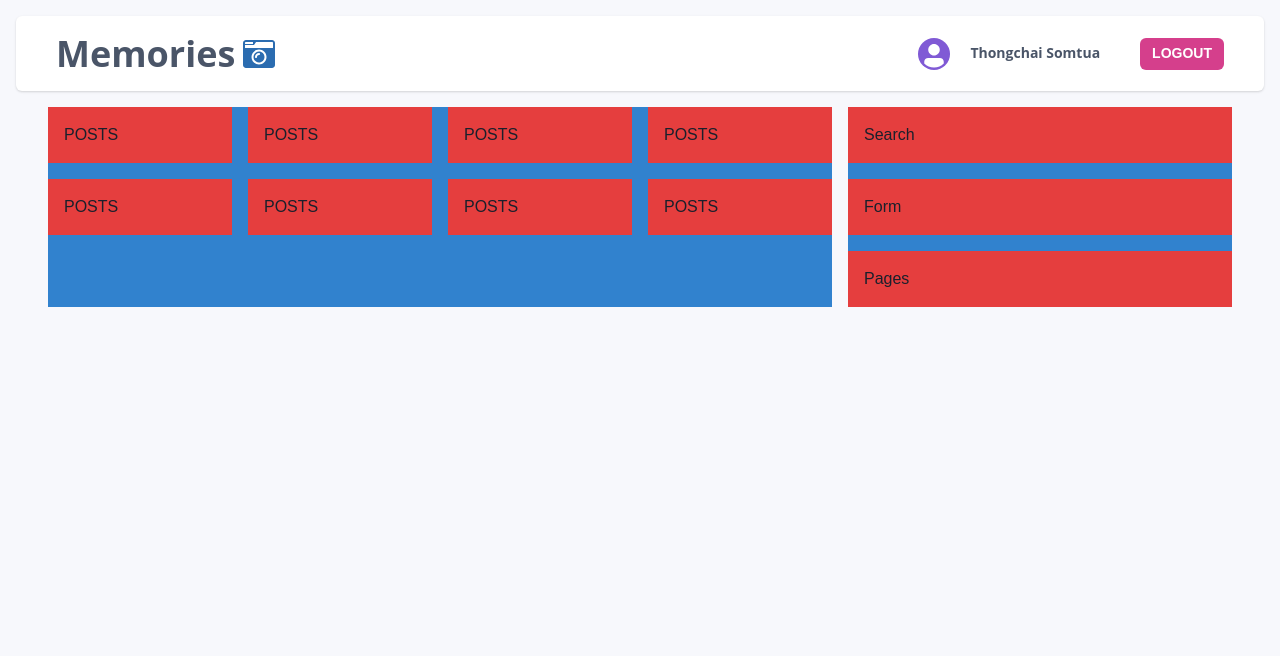
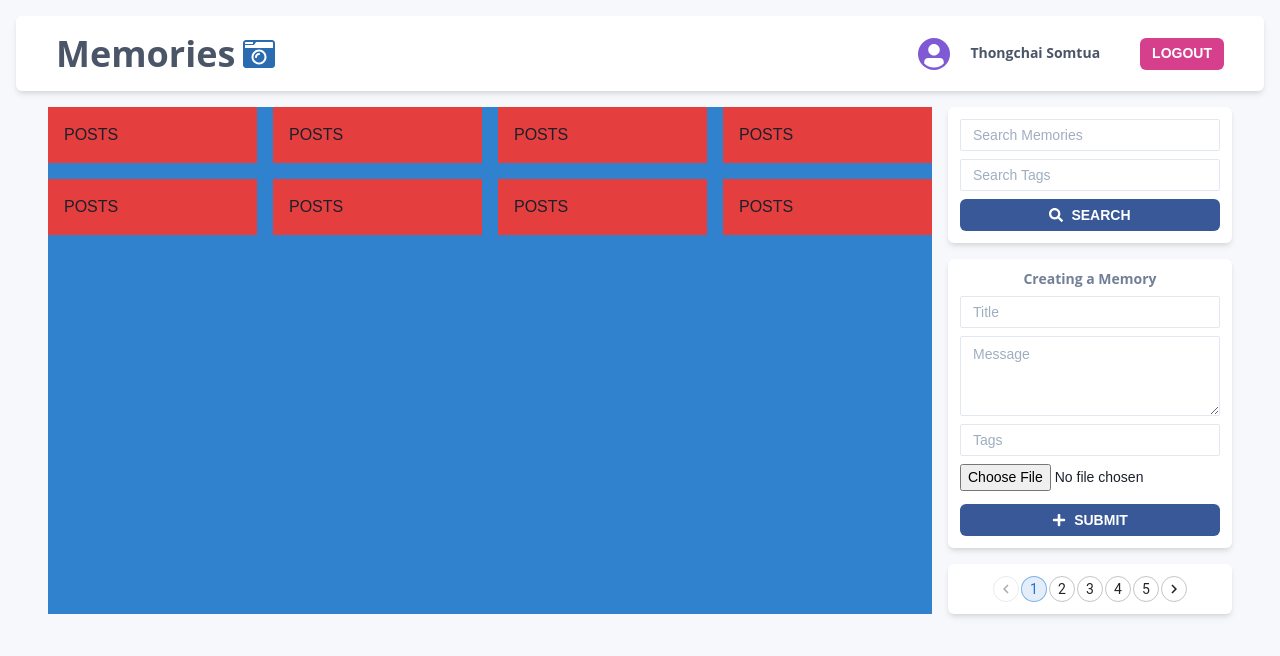
Before and after one commit to judascrow/memories, a React (Create React App) app in the folder memories-frontend/: page / in a window 1280 px wide. Shown: the top 656 px of the page. Built offline with nearby package versions, Linux system fonts and the light colour scheme.

Commit message:
add page

```diff
--- a/memories-frontend/package.json
+++ b/memories-frontend/package.json
@@ -8,10 +8,11 @@
     "@emotion/styled": "^11.8.1",
     "@fontsource/open-sans": "^4.5.8",
     "@fontsource/raleway": "^4.5.5",
+    "@mui/material": "^5.6.3",
     "@testing-library/jest-dom": "^5.16.4",
     "@testing-library/react": "^10.4.9",
     "@testing-library/user-event": "^12.8.3",
-    "framer-motion": "^4.1.17",
+    "framer-motion": "^6.3.3",
     "react": "^18.1.0",
     "react-dom": "^18.1.0",
     "react-icons": "^3.11.0",
--- /dev/null
+++ b/memories-frontend/src/components/Form.js
@@ -0,0 +1,21 @@
+import { Box, Heading, Input, Textarea, Button } from '@chakra-ui/react';
+import { FaPlus } from 'react-icons/fa';
+
+const Form = () => {
+  return (
+    <Box p={3}>
+      <Heading fontSize="sm" color="gray.500" align="center" mb={2}>
+        Creating a Memory
+      </Heading>
+      <Input size="sm" placeholder="Title" mb={2} />
+      <Textarea size="sm" placeholder="Message" mb={2} />
+      <Input size="sm" placeholder="Tags" mb={2} />
+      <Input type="file" size="sm" border={0} mb={2} px={0} />
+      <Button size="sm" colorScheme="facebook" w="100%" leftIcon={<FaPlus />}>
+        SUBMIT
+      </Button>
+    </Box>
+  );
+};
+
+export default Form;
--- a/memories-frontend/src/components/Home.js
+++ b/memories-frontend/src/components/Home.js
@@ -1,10 +1,13 @@
-import { Grid, GridItem } from '@chakra-ui/react';
+import { Grid, GridItem, useColorModeValue } from '@chakra-ui/react';
+import Search from './Search';
+import Form from './Form';
+import Pagination from './Pagination';
 
 const Home = () => {
   return (
     <Grid templateColumns="repeat(12, 1fr)" gap={4} mx={{ base: 4, md: 12 }}>
       <GridItem
-        colSpan={{ base: 12, md: 8 }}
+        colSpan={{ base: 12, md: 8, lg: 9 }}
         w="100%"
         bg="blue.500"
         order={{ base: 2, md: 1 }}
@@ -44,20 +47,35 @@ const Home = () => {
         </Grid>
       </GridItem>
       <GridItem
-        colSpan={{ base: 12, md: 4 }}
+        colSpan={{ base: 12, md: 4, lg: 3 }}
         w="100%"
-        bg="blue.500"
+        // bg="blue.500"
         order={{ base: 1, md: 2 }}
       >
         <Grid templateColumns="repeat(1, 1fr)" gap={4}>
-          <GridItem w="100%" p={4} bg="red.500">
-            Search
+          <GridItem
+            w="100%"
+            bg={useColorModeValue('white', 'gray.700')}
+            shadow="md"
+            rounded="md"
+          >
+            <Search />
           </GridItem>
-          <GridItem w="100%" p={4} bg="red.500">
-            Form
+          <GridItem
+            w="100%"
+            bg={useColorModeValue('white', 'gray.700')}
+            shadow="md"
+            rounded="md"
+          >
+            <Form />
           </GridItem>
-          <GridItem w="100%" p={4} bg="red.500">
-            Pages
+          <GridItem
+            w="100%"
+            bg={useColorModeValue('white', 'gray.700')}
+            shadow="md"
+            rounded="md"
+          >
+            <Pagination page={1} />
           </GridItem>
         </Grid>
       </GridItem>
--- a/memories-frontend/src/components/Navbar.js
+++ b/memories-frontend/src/components/Navbar.js
@@ -19,7 +19,7 @@ const Navbar = () => {
       py={4}
       justify="start"
       rounded="md"
-      shadow="base"
+      shadow="md"
       direction={{ base: 'column', md: 'row' }}
     >
       <Center mb={{ base: 4, md: 0 }}>
--- /dev/null
+++ b/memories-frontend/src/components/Pagination.js
@@ -0,0 +1,24 @@
+import React from 'react';
+import { Center } from '@chakra-ui/react';
+import { ThemeProvider } from '@mui/material/styles';
+import { createTheme } from '@mui/material/styles';
+import Pagination from '@mui/material/Pagination';
+const themeMUI = createTheme();
+
+const Paginate = ({ page }) => {
+  return (
+    <Center p={3}>
+      <ThemeProvider theme={themeMUI}>
+        <Pagination
+          count={5}
+          // page={Number(page) || 1}
+          size="small"
+          color="primary"
+          variant="outlined"
+        />
+      </ThemeProvider>
+    </Center>
+  );
+};
+
+export default Paginate;
--- a/memories-frontend/src/components/Search.js
+++ b/memories-frontend/src/components/Search.js
@@ -1,7 +1,16 @@
-import { Flex } from '@chakra-ui/react';
+import { Box, Input, Button } from '@chakra-ui/react';
+import { FaSearch } from 'react-icons/fa';
 
 const Search = () => {
-  return <h1>Search</h1>;
+  return (
+    <Box p={3}>
+      <Input size="sm" placeholder="Search Memories" mb={2} />
+      <Input size="sm" placeholder="Search Tags" mb={2} />
+      <Button size="sm" colorScheme="facebook" w="100%" leftIcon={<FaSearch />}>
+        SEARCH
+      </Button>
+    </Box>
+  );
 };
 
 export default Search;
```
Also changed, not shown: 1 other file (tests, documents, lock files or other folders).
